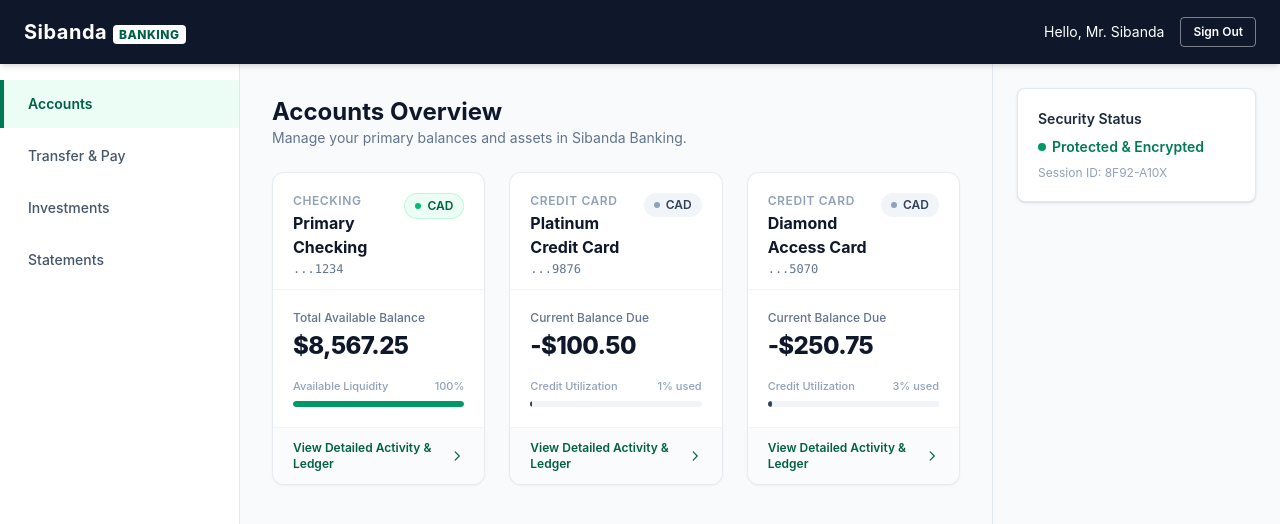
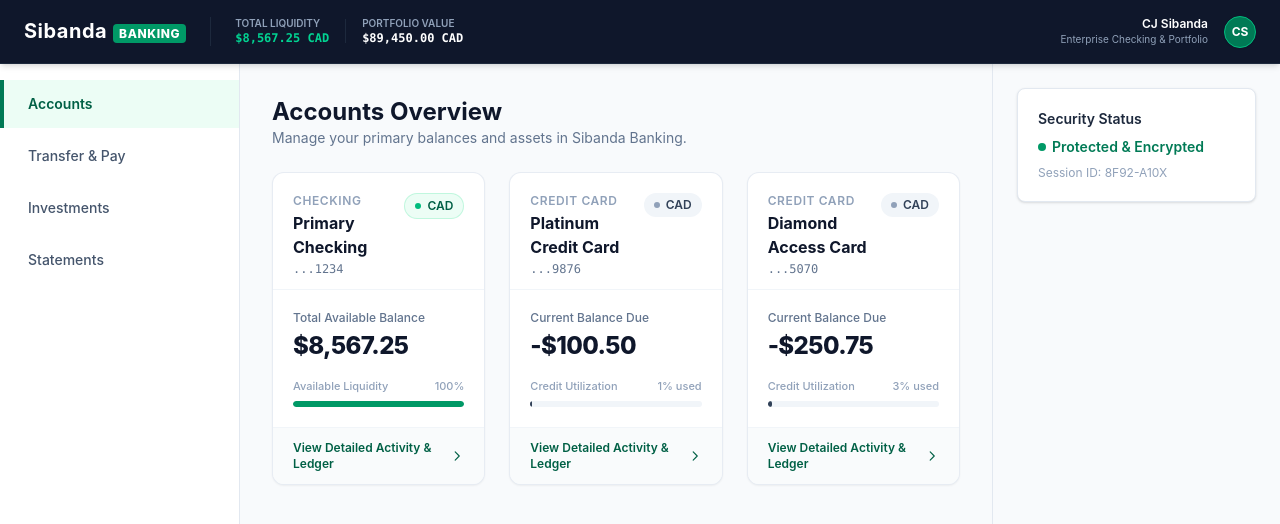
Before and after one commit to cjsibanda/BankDashboard, a React (Vite) app: page / in a window 1280 px wide. Shown: the top 524 px of the page. Built offline with nearby package versions, Linux system fonts and the light colour scheme.

Commit message:
updated header - more professional

```diff
--- a/src/App.tsx
+++ b/src/App.tsx
@@ -169,18 +169,37 @@ export function App() {
 
   return (
     <div className="flex flex-col h-screen bg-slate-50 text-slate-900 font-sans">
-      {/* Header */}
-      <header className="h-16 bg-slate-900 text-white flex justify-between items-center px-6 shadow-md z-10">
-        <div className="flex items-center">
-          <span className="text-xl font-bold tracking-wide">
-            Sibanda<span className="bg-white text-emerald-800 text-xs px-1.5 py-0.5 rounded ml-1.5 font-extrabold">BANKING</span>
-          </span>
+      {/* Professional Header Banner */}
+      <header className="h-16 bg-slate-900 text-white flex justify-between items-center px-6 shadow-md z-10 border-b border-slate-800">
+        <div className="flex items-center gap-6">
+          <div className="flex items-center">
+            <span className="text-xl font-bold tracking-wide text-white">
+              Sibanda<span className="bg-emerald-600 text-white text-xs px-1.5 py-0.5 rounded ml-1.5 font-extrabold tracking-wider">BANKING</span>
+            </span>
+          </div>
+
+          {/* Metric Badge Pill in Header */}
+          <div className="hidden md:flex items-center gap-4 border-l border-slate-800 pl-6 text-xs">
+            <div>
+              <span className="text-slate-400 block text-[10px] uppercase font-semibold">Total Liquidity</span>
+              <span className="text-emerald-400 font-bold font-mono">$8,567.25 CAD</span>
+            </div>
+            <div className="w-px h-6 bg-slate-800"></div>
+            <div>
+              <span className="text-slate-400 block text-[10px] uppercase font-semibold">Portfolio Value</span>
+              <span className="text-white font-bold font-mono">$89,450.00 CAD</span>
+            </div>
+          </div>
         </div>
+
         <div className="flex items-center gap-4 text-sm">
-          <span>Hello, Mr. Sibanda</span>
-          <button className="border border-white/45 hover:bg-white/10 text-white px-3 py-1.5 rounded transition-colors text-xs font-semibold">
-            Sign Out
-          </button>
+          <div className="text-right hidden sm:block">
+            <span className="block text-xs font-semibold text-white">CJ Sibanda</span>
+            <span className="block text-[10px] text-slate-400">Enterprise Checking & Portfolio</span>
+          </div>
+          <div className="w-8 h-8 rounded-full bg-emerald-700 text-white flex items-center gap-1 justify-center text-xs font-bold border border-emerald-500 shadow-xs">
+            CS
+          </div>
         </div>
       </header>
 
```
